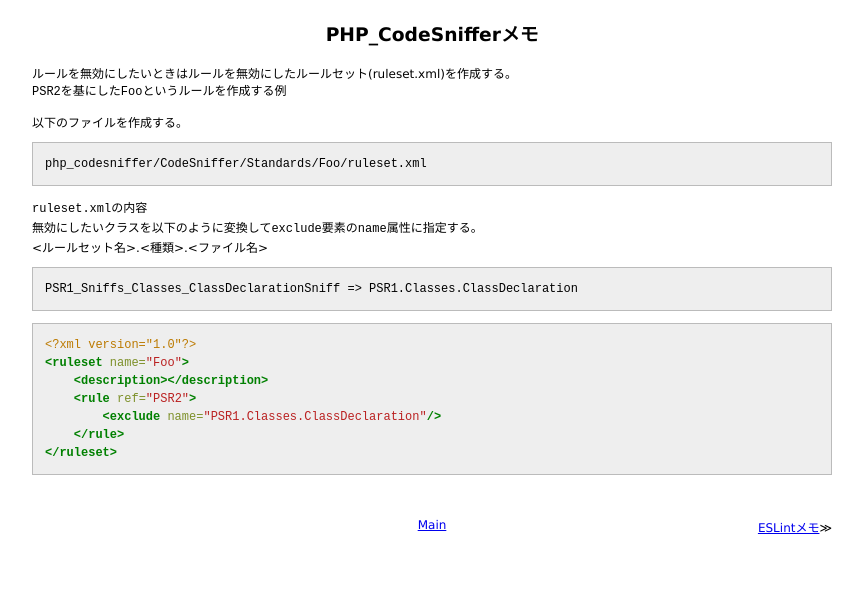
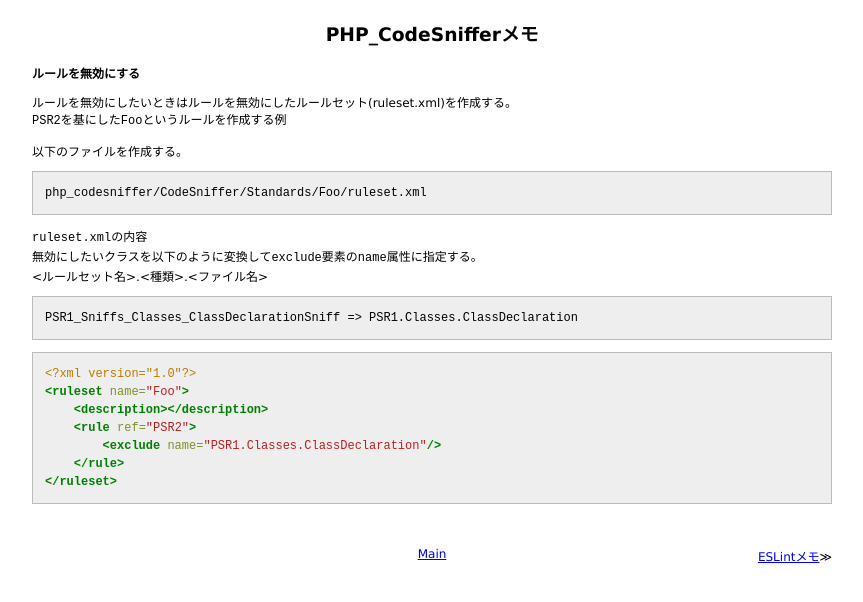
Before and after one commit to 38elements/38elements.github.com, a Jekyll site: the page built from _posts/2016-10-08-php_codesniffer.md, in a window 1280 px wide. Shown: the top 602 px of the page, without its empty margins (208-1071 px from the left). Built offline with Jekyll 4.4.1, drawn with Linux system fonts in a browser that asks for light colours.

Commit message:
Update 2016-10-08-php_codesniffer.md

```diff
--- a/_posts/2016-10-08-php_codesniffer.md
+++ b/_posts/2016-10-08-php_codesniffer.md
@@ -2,7 +2,7 @@
 layout: posts
 title: PHP_CodeSnifferメモ
 ---
-
+#### ルールを無効にする
 ルールを無効にしたいときはルールを無効にしたルールセット(ruleset.xml)を作成する。
 `PSR2`を基にした`Foo`というルールを作成する例
 
```
